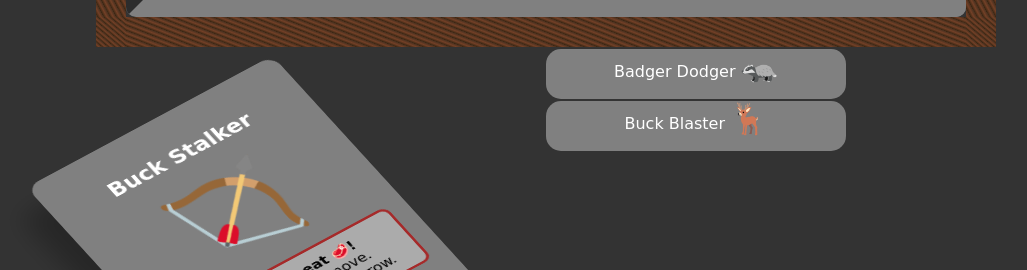
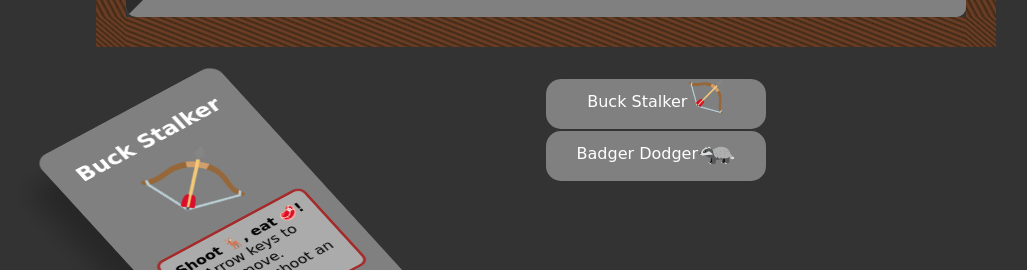
Before and after one commit to seezzo/CIS-1090-Sprites, a website built with Vite: page index.html in a window 1280 px wide. Shown: the part 682-952 px from the top of the page, without its empty margins (94-1121 px from the left). Built offline with nearby package versions, Linux system fonts and the light colour scheme.

Commit message:
Gam loading

```diff
--- a/index.html
+++ b/index.html
@@ -39,12 +39,7 @@
   </div>
 
   <div id="shelf">
-    <div class="game">
-      Badger Dodger <span class="icon">🦡</span>
-    </div>
-    <div class="game">
-      Buck Blaster <span class="icon">🦌</span>
-    </div>
+
   </div>
 
   <script type="module" src="src/main.js"></script>
--- a/src/games/badger.js
+++ b/src/games/badger.js
@@ -1,17 +1,21 @@
 //The y velocity of the hero
-let yVelocity = 0;
+let yVelocity;
 
 //True when the hero is dead
-let dead = false;
+let dead;
 
 //Initial score is zero
-let score = 0;
+let score;
 
 
 
 //This setup function is called once
 //So you can set everything up.
 function setup(sprites) {
+    yVelocity = 0;
+    score = 0;
+    dead = false;
+
     //Make sprite zero a little person at 0,0
     sprites[0].image = "🧍‍♂️";
     sprites[0].x = 0;
@@ -136,7 +140,7 @@ function frame(sprites, t, dt, up, down, left, right, space) {
 export default {
     name: "Badger Dodger",
     instructions: "Left and Right arrows to move, Up to jump, Space to restart.",
-    icon: "",
+    icon: "🦡",
     background: {
         "background-color": "skyblue",
         "background-image": "linear-gradient(#424299, skyblue)",
--- a/src/games/hunter.js
+++ b/src/games/hunter.js
@@ -23,6 +23,9 @@ function setup(sprites) {
     sprites[4].x = 500;
     sprites[4].y = 300;
 
+    facingRight = true;
+    vArrow = false;
+    score = 0;
 }
 
 //Compute the distance between two sprites
@@ -33,11 +36,11 @@ function distance(a, b) {
 }
 
 //Initial score is zero
-let score = 0;
+let score;
 
 const walk = 200;
-let facingRight = true;
-let vArrow = 0;
+let facingRight;
+let vArrow;
 
 /**
  * Game function called every frame
--- a/src/main.js
+++ b/src/main.js
@@ -1,10 +1,20 @@
 import hunter from "./games/hunter.js";
-import badger from "./games/hunter.js";
+import badger from "./games/badger.js";
 
 let games = [
     hunter,
     badger
 ];
+
+let shelf = document.querySelector("#shelf");
+games.forEach(game=>{
+    let div = document.createElement("div");
+    div.classList.add("game");
+    div.innerHTML = `${game.name}<span class='icon'>${game.icon}</span>`;
+    shelf.appendChild(div);
+
+    div.addEventListener('click', ()=>loadGame(game));
+});
 
 //HTML Elements to update
 let app = document.querySelector("#app");
@@ -17,6 +27,12 @@ let currentGame = false;
 
 
 function loadGame(game) {
+    if ( currentGame ){
+        for (let i in currentGame.background) {
+            app.style[i] = "";
+        };
+    }
+
     sprites = [
         { image: "", x: 0, y: 0, flip: false },
         { image: "", x: 0, y: 0, flip: false },
--- a/style.css
+++ b/style.css
@@ -58,8 +58,8 @@ body {
   position: relative;
   left: 200px;
   background: gray;
-  height: 400px;
-  width: 300px;
+  height: 350px;
+  width: 220px;
   transform:
     rotateX(40deg) rotateZ(-35deg);
   transform-style: preserve-3d;
@@ -69,11 +69,11 @@ body {
 }
 
 #current > h2 {
-  padding-top: 20px;
+  padding-top: 10px;
 }
 
 #current > .icon {
-  font-size: 100px;
+  font-size: 70px;
 }
 
 #current > .instructions {
@@ -87,11 +87,13 @@ body {
 
 #shelf {
   display: inline-block;
+  margin: 30px;
 }
 
 #shelf > .game {
+  cursor: pointer;
   background: gray;
-  width: 300px;
+  width: 220px;
   height: 50px;
   border-radius: 15px;
   margin: 2px;
```
